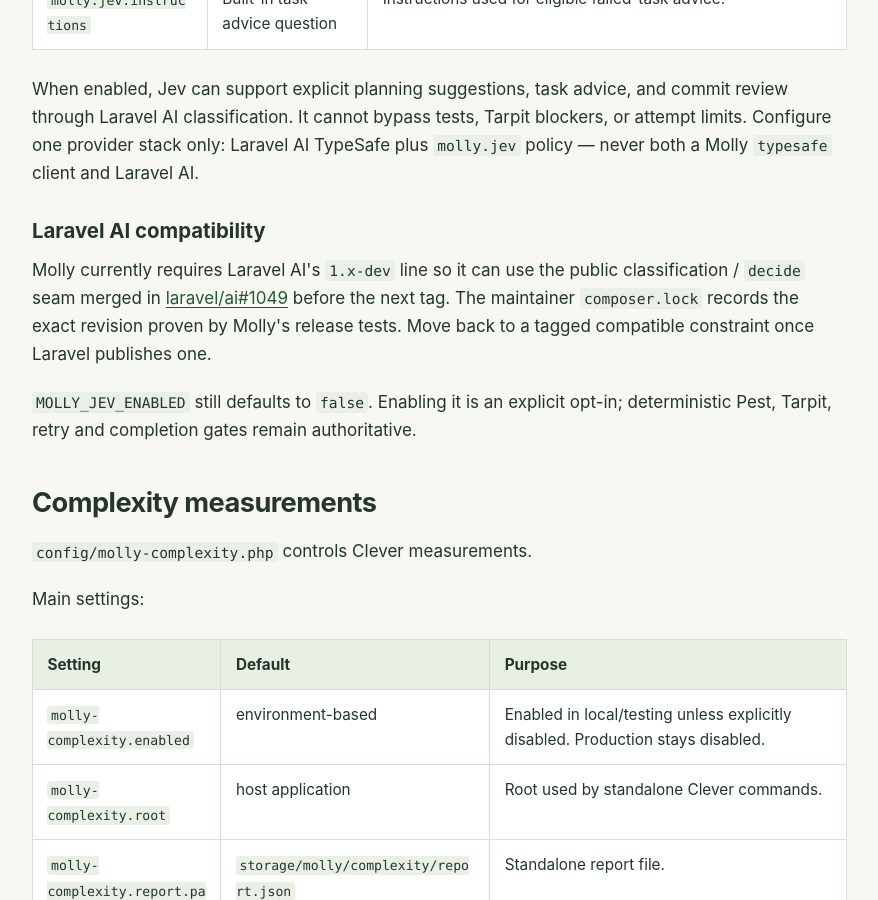
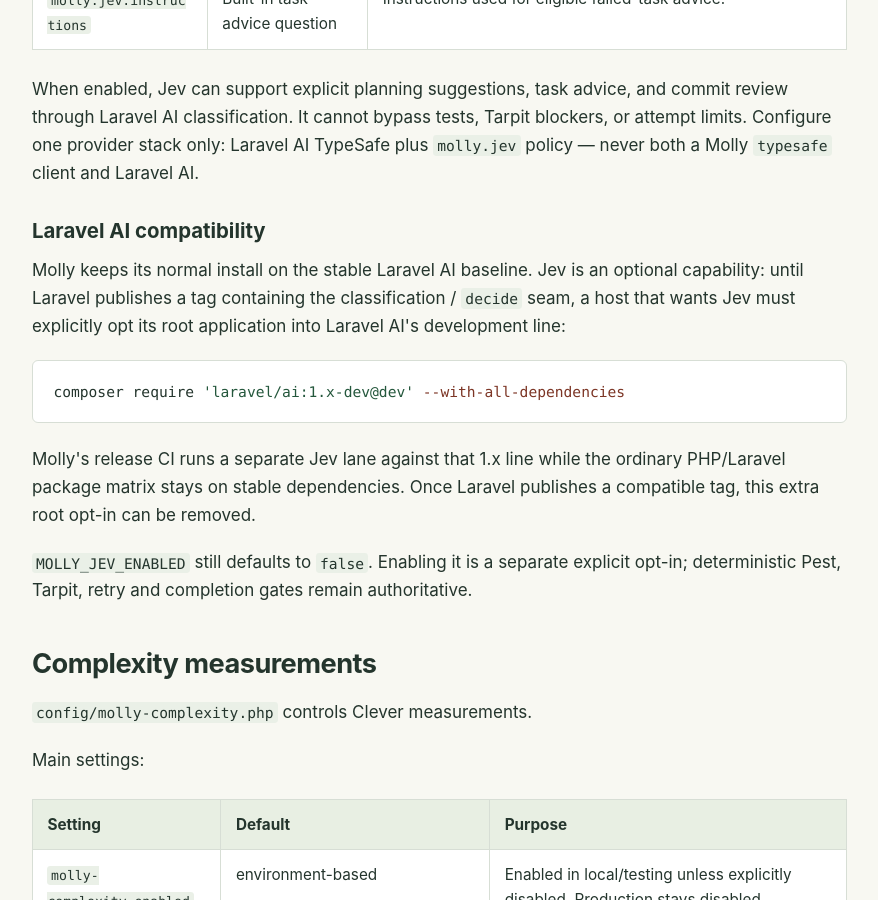
Before and after one commit to sifrious/molly, a Jekyll site: the page built from docs/reference/configuration.md, in a window 1280 px wide and 900 px high, scrolled down 3713 px. Shown: the whole window, without its empty margins (308-1186 px from the left). Built offline with Jekyll 4.4.1, drawn with Linux system fonts in a browser that asks for light colours.

Commit message:
MME-5200: document optional pre-tag Jev installation

````diff
--- a/docs/reference/configuration.md
+++ b/docs/reference/configuration.md
@@ -104,9 +104,15 @@ When enabled, Jev can support explicit planning suggestions, task advice, and co
 
 ### Laravel AI compatibility
 
-Molly currently requires Laravel AI's `1.x-dev` line so it can use the public classification / `decide` seam merged in [laravel/ai#1049](https://github.com/laravel/ai/pull/1049) before the next tag. The maintainer `composer.lock` records the exact revision proven by Molly's release tests. Move back to a tagged compatible constraint once Laravel publishes one.
+Molly keeps its normal install on the stable Laravel AI baseline. Jev is an optional capability: until Laravel publishes a tag containing the classification / `decide` seam, a host that wants Jev must explicitly opt its root application into Laravel AI's development line:
 
-`MOLLY_JEV_ENABLED` still defaults to `false`. Enabling it is an explicit opt-in; deterministic Pest, Tarpit, retry and completion gates remain authoritative.
+```bash
+composer require 'laravel/ai:1.x-dev@dev' --with-all-dependencies
+```
+
+Molly's release CI runs a separate Jev lane against that 1.x line while the ordinary PHP/Laravel package matrix stays on stable dependencies. Once Laravel publishes a compatible tag, this extra root opt-in can be removed.
+
+`MOLLY_JEV_ENABLED` still defaults to `false`. Enabling it is a separate explicit opt-in; deterministic Pest, Tarpit, retry and completion gates remain authoritative.
 
 ## Complexity measurements
 
````
